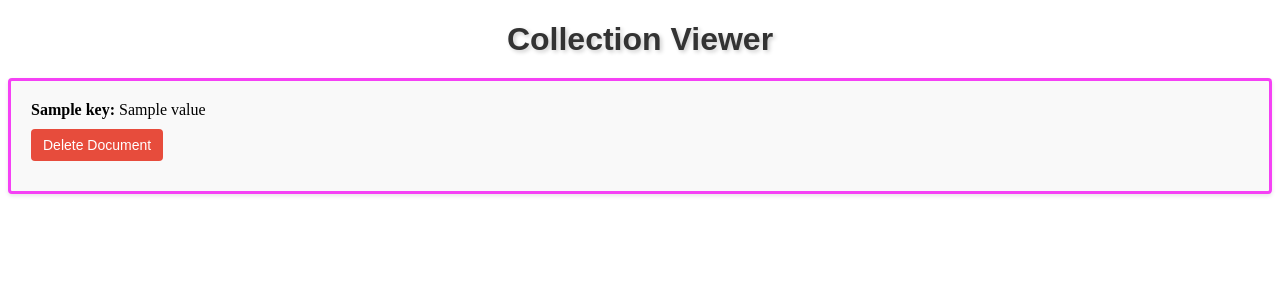
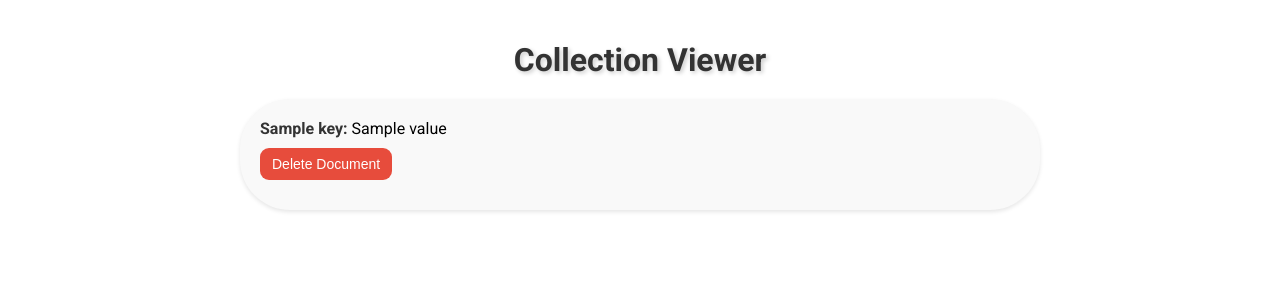
Before and after one commit to Dar9586/CineMetrics, a Flask app: template templates/view-data.html in a window 1280 px wide. Shown: the top 300 px of the page. Run offline with Flask 3, Linux system fonts and the light colour scheme; the template is opened without the code that fills it: most values are stand-ins (such as "Sample title", 1, 10 or a date in 2020).

Commit message:
modifiche generali, su css e python

```diff
--- a/static/style.css
+++ b/static/style.css
@@ -1,34 +1,64 @@
+body {
+    font-family: 'Roboto', sans-serif;
+    margin: 0;
+    padding: 0;
+}
+
+.container {
+    max-width: 800px;
+    margin: 0 auto;
+    padding: 20px;
+}
+
 h1 {
     text-align: center;
     color: #333;
     font-size: 32px;
     margin-bottom: 20px;
     text-shadow: 2px 2px 4px rgba(0, 0, 0, 0.2);
-    font-family: "Arial", sans-serif; /* Aggiungi questa riga e sostituisci con il font desiderato */
 }
 
-label {
-    font-weight: bold; /* Imposta il testo in grassetto */
-    color: #333; /* Imposta il colore del testo */
-    font-size: 16px; /* Imposta la dimensione del testo */
-    margin-right: 10px; /* Aggiunge uno spazio a destra tra la label e l'elemento di input/select */
+.items {
+    margin-bottom: 20px;
+}
+
+.item {
+    background-color: #f9f9f9;
+    box-shadow: 0 2px 4px rgba(0, 0, 0, 0.1);
+    padding: 20px;
+    border-radius: 50px;
+    margin-bottom: 50px;
 }
 
 ul {
-    border: 3px solid #f541f5;
+    list-style: none;
     padding: 0;
-    list-style: none;
+    margin: 0;
 }
 
-table {
-    border-collapse: collapse;
-    width: 100%;
+li {
+    margin-bottom: 10px;
 }
 
-th, td {
-    padding: 8px;
-    text-align: left;
-    border-bottom: 1px solid #ddd;
+strong {
+    font-weight: bold;
+    color: #333;
+}
+
+button {
+
+    background-color: #e74c3c;
+    color: #fff;
+    border: none;
+    padding: 8px 12px;
+    font-size: 14px;
+    cursor: pointer;
+    transition: background-color 0.3s ease;
+    border-radius: 9px;
+}
+
+button:hover {
+    background-color: #c0392b;
 }
 
 .pagination {
@@ -52,43 +82,6 @@ th, td {
 
 .current-page {
     font-weight: bold;
-}
-
-/* Effetti aggiunti */
-
-h1 {
-    text-align: center;
-    color: #333;
-    font-size: 32px;
-    margin-bottom: 20px;
-    text-shadow: 2px 2px 4px rgba(0, 0, 0, 0.2);
-}
-
-ul {
-    background-color: #f9f9f9;
-    box-shadow: 0 2px 4px rgba(0, 0, 0, 0.1);
-    padding: 20px;
-    border-radius: 4px;
-    margin-bottom: 20px;
-}
-
-ul li {
-    margin-bottom: 10px;
-}
-
-button {
-    background-color: #e74c3c;
-    color: #fff;
-    border: none;
-    padding: 8px 12px;
-    font-size: 14px;
-    cursor: pointer;
-    transition: background-color 0.3s ease;
-    border-radius: 4px;
-}
-
-button:hover {
-    background-color: #c0392b;
 }
 
 .loading-screen {
--- a/templates/view-data.html
+++ b/templates/view-data.html
@@ -2,14 +2,16 @@
 <html lang="en">
 <head>
     <link rel="stylesheet" type="text/css" href="{{ url_for('static', filename='style.css') }}">
+    <link href="https://fonts.googleapis.com/css2?family=Roboto:wght@400;700&display=swap" rel="stylesheet">
     <title>Collection Viewer</title>
-
 </head>
 <body>
+<div class="container">
     <h1>Collection Viewer</h1>
 
-<div>
+    <div class="items">
         {% for item in items %}
+        <div class="item">
             <ul>
                 {% for key, value in item.items() if key != "_id" %}
                 <li>
@@ -21,6 +23,7 @@
                     <button onclick="deleteDocument('{{ col_name }}', '{{ item['_id'] }}')">Delete Document</button>
                 </li>
             </ul>
+        </div>
         {% endfor %}
     </div>
 
@@ -46,6 +49,11 @@
         <a href="{{ url_for('get_data', collection_name=col_name, page=total_page) }}">Last</a>
         {% endif %}
     </div>
+</div>
+
+<div class="loading-screen">
+    <div class="loading-text">Loading...</div>
+</div>
 
 <script>
     function deleteDocument(collectionName, documentId) {
```
Lines whose indentation alone changed are shown as unchanged.
